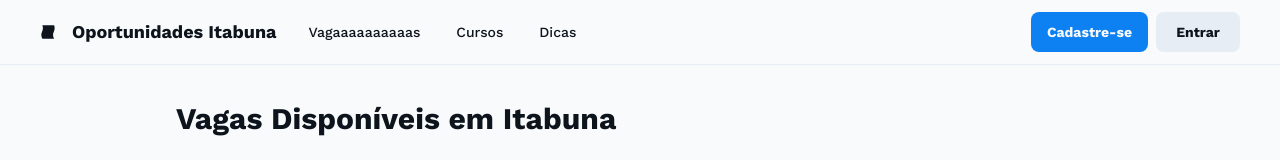
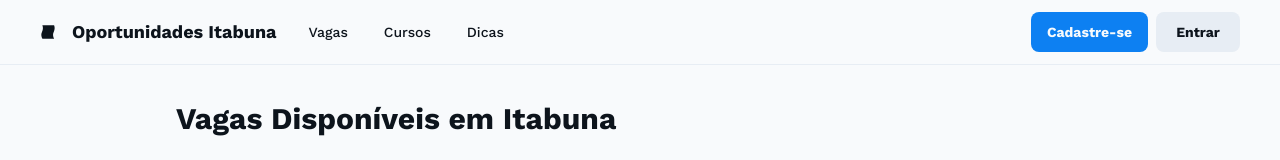
Before and after one commit to Werwersson/radar-de-oportunidades, a plain HTML site: page vagas.html in a window 1280 px wide. Shown: the top 160 px of the page. Drawn offline with nearby package versions, Linux system fonts and the light colour scheme.

Commit message:
Fix HTML encoding issues in vagas.html

```diff
--- a/vagas.html
+++ b/vagas.html
@@ -20,7 +20,7 @@
                     <h2 class="text-base md:text-lg font-bold">Oportunidades Itabuna</h2>
                 </a>
                 <nav class="hidden md:flex items-center gap-9">
-                    <a class="text-sm font-medium" href="vagas.html">Vagaaaaaaaaaas</a>
+                    <a class="text-sm font-medium" href="vagas.html">Vagas</a>
                     <a class="text-sm font-medium" href="cursos.html">Cursos</a>
                     <a class="text-sm font-medium" href="dicas.html">Dicas</a>
                 </nav>
```
